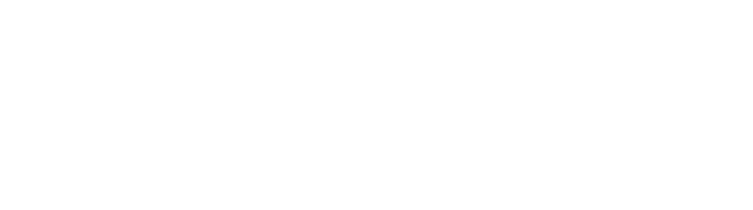
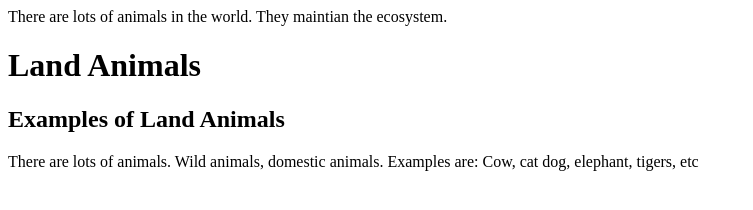
Before and after one commit to anukc1/HW-Wireframe, a plain HTML site: page index.html in a window 1280 px wide. Shown: the whole page, without its empty margins (0-753 px from the left). Drawn offline with Linux system fonts and the light colour scheme.

Commit message:
adding basic frame

```diff
--- a/index.html
+++ b/index.html
@@ -1,11 +1,31 @@
 <!DOCTYPE html>
 <html lang="en">
-<head>
+<head class="nav">
     <meta charset="UTF-8">
     <meta name="viewport" content="width=device-width, initial-scale=1.0">
     <meta http-equiv="X-UA-Compatible" content="ie=edge">
-    <title>Document</title>
+
+    <link href="style.css" rel="stylesheet" />
+
+    <title>ANIMALS</title>
 </head>
+<div class="nav">
+    There are lots of animals in the world. They maintian the ecosystem.
+</div>
+<div id="section">
+
+    <h1>Land Animals</h1>
+
+    <div id="article">
+
+    <h2>Examples of Land Animals</h2>
+    <p>There are lots of animals. Wild animals, domestic animals. Examples are: Cow, cat
+        dog, elephant, tigers, etc
+    </p>
+
+    </div>
+</div>
+
 <body>
 
 </body>
```
